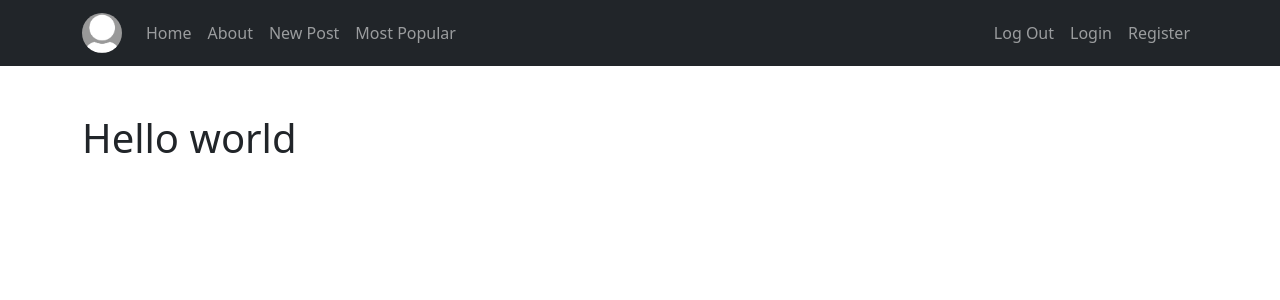
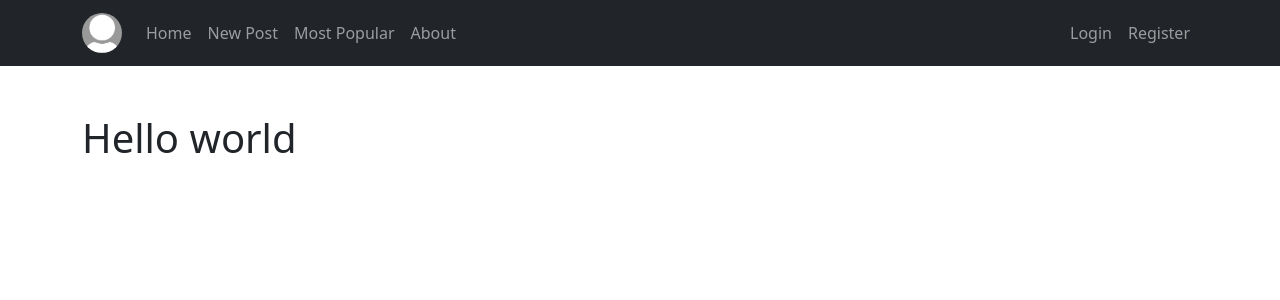
Before and after one commit to crispus-nj/blog-app, a Flask app: page / in a window 1280 px wide. Shown: the top 300 px of the page. Run offline with Flask 2, Linux system fonts and the light colour scheme.

Commit message:
created the logout route and added the link to the nav link in the navbar

```diff
--- a/app/templates/utilities/navbar.html
+++ b/app/templates/utilities/navbar.html
@@ -10,17 +10,20 @@
         <div class="collapse navbar-collapse" id="navbarToggle">
             <div class="navbar-nav mr-auto">
                 <a class="nav-item nav-link" href="{{url_for('home')}}">Home</a>
-                <a class="nav-item nav-link" href="#">About</a>
                 <a class="nav-item nav-link" href="#">New Post</a>
                 <a class="nav-item nav-link" href="#">Most Popular</a>
+                <a class="nav-item nav-link" href="#">About</a>
             </div>
             <!-- Navbar Right Side -->
             <div class="navbar-nav ms-auto">
-
-
-                <a class="nav-item nav-link" href="#">Log Out</a>
+                {% if current_user.is_authenticated %}
+                <a class="nav-item nav-link" href="#">New Post</a>
+                <a class="nav-item nav-link" href="#">Account</a>
+                <a class="nav-item nav-link" href="{{url_for('logout')}}">Log Out</a>
+                {% else %}
                 <a class="nav-item nav-link" href="{{url_for('login')}}">Login</a>
                 <a class="nav-item nav-link" href="{{url_for('register')}}">Register</a>
+                {% endif %}
 
             </div>
         </div>
--- a/app/views.py
+++ b/app/views.py
@@ -37,3 +37,9 @@ def register():
         flash('Account created successfully, Log in!', 'success')
         return redirect(url_for('login'))
     return render_template('register.html', form=form)
+
+@app.route('/logout')
+@login_required
+def logout():
+    logout_user()
+    return redirect(url_for('home'))
```
